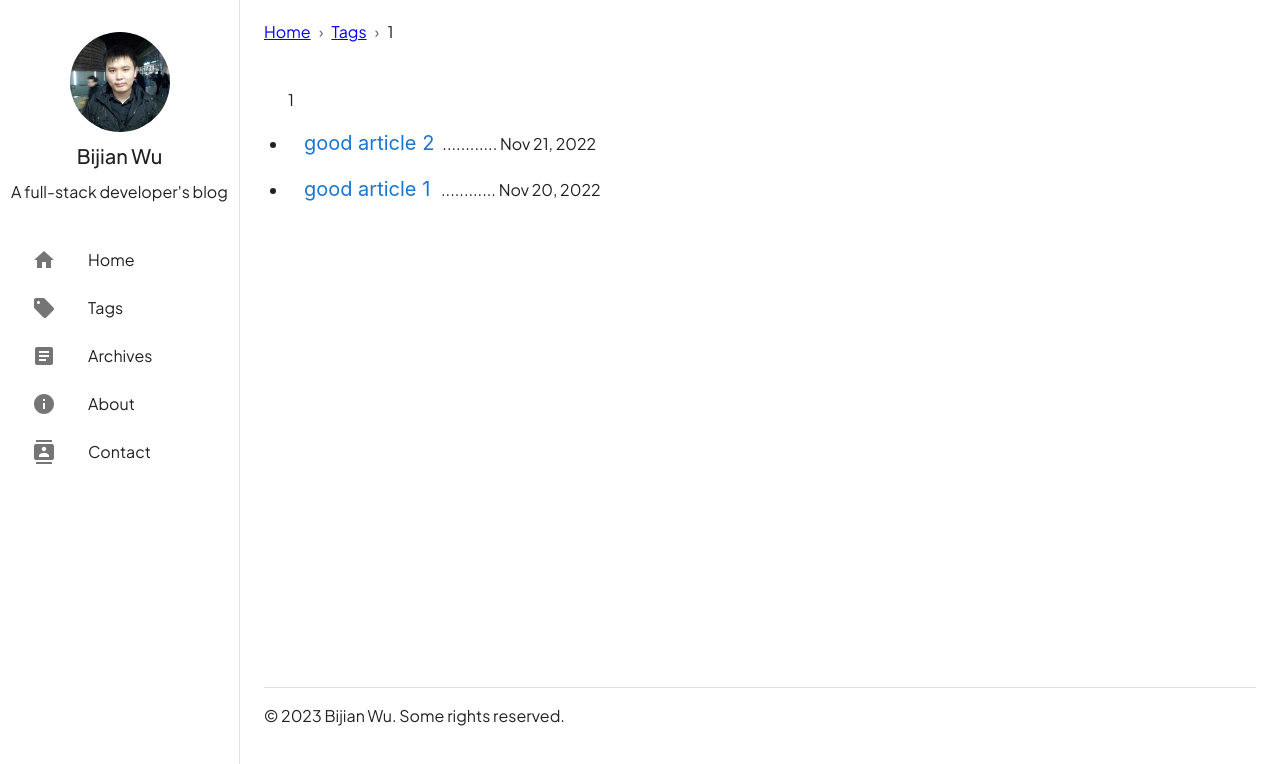
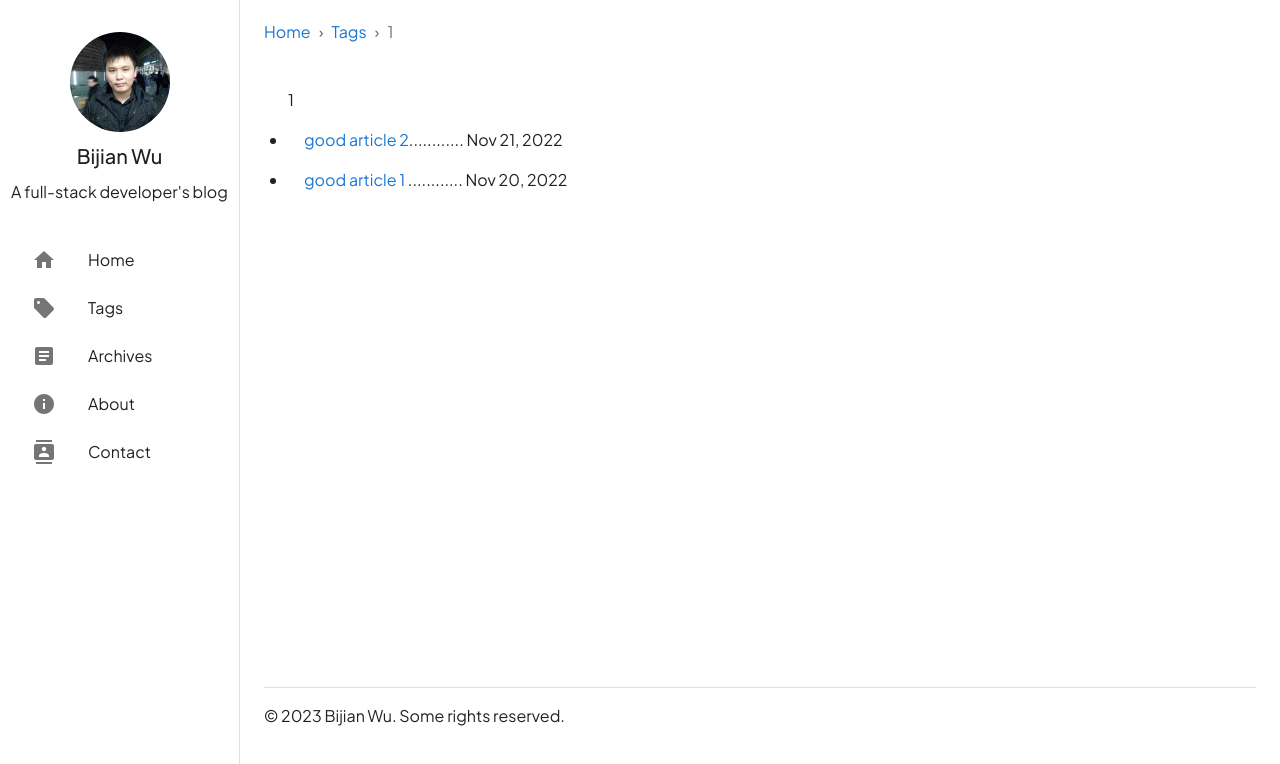
Before and after one commit to BijianWu/blog, a React (Create React App) app: page /tags/1 in a window 1280 px wide. Shown: the top 764 px of the page. Built offline with nearby package versions, Linux system fonts and the light colour scheme.

Commit message:
re-styling the home page

```diff
--- a/src/components/Layout.jsx
+++ b/src/components/Layout.jsx
@@ -11,7 +11,8 @@ import ArticleIcon from '@mui/icons-material/Article';
 import InfoIcon from '@mui/icons-material/Info';
 import ContactsIcon from '@mui/icons-material/Contacts';
 import { blue } from "@mui/material/colors";
-
+import StyledTypography from "../components/StyledTypography";
+import StyledDisabledTypography from "./StyledDisabledTypography";
 const drawerWidth = 240;
 const navButtonRadius = 2;
 
@@ -164,55 +165,55 @@ export default function Layout(props){
     const getBreadcrumbs = () => {
       if(location.pathname.endsWith("tags")){
         return [
-          <Link underline="hover" key="1" color="inherit" href="/" onClick={handleClick}>
+          <StyledTypography   underline="hover" key="1" color="inherit" href="/" onClick={handleClick}>
           Home
-          </Link>,
-          <Typography key="3" color="text.primary">
+          </StyledTypography>,
+          <StyledDisabledTypography key="3" color="text.primary">
           Tags
-        </Typography>,
+        </StyledDisabledTypography>,
         ]
       } else if(location.pathname.endsWith("archives")){
         return [
-          <Link underline="hover" key="1" color="inherit" href="/" onClick={handleClick}>
+          <StyledTypography  underline="hover" key="1" color="inherit" href="/" onClick={handleClick}>
           Home
-          </Link>,
-          <Typography key="3" color="text.primary">
+          </StyledTypography>,
+          <StyledDisabledTypography key="3" color="text.primary">
           Archives
-        </Typography>,
+        </StyledDisabledTypography>,
         ]
       } else if(location.pathname.endsWith("about")){
         return [
-          <Link underline="hover" key="1" color="inherit" href="/" onClick={handleClick}>
+          <StyledTypography underline="hover" key="1" color="inherit" href="/" onClick={handleClick}>
           Home
-          </Link>,
-          <Typography key="3" color="text.primary">
+          </StyledTypography>,
+          <StyledDisabledTypography  key="3" color="text.primary">
           About
-        </Typography>,
+        </StyledDisabledTypography>,
         ]
       } else if(location.pathname.endsWith("contact")){
         return [
-          <Link underline="hover" key="1" color="inherit" href="/" onClick={handleClick}>
+          <StyledTypography underline="hover" key="1" color="inherit" href="/" onClick={handleClick}>
           Home
-          </Link>,
-          <Typography key="3" color="text.primary">
+          </StyledTypography>,
+          <StyledDisabledTypography key="3" color="text.primary">
           Contact
-        </Typography>,
+        </StyledDisabledTypography>,
         ]
       } else if(location.pathname.includes("posts")){
         return [
-          <Link underline="hover" key="1" color="inherit" href="/" onClick={handleClick}>
+          <StyledTypography underline="hover" key="1" color="inherit" href="/" onClick={handleClick}>
           Home
-          </Link>,
-          <Typography key="3" color="text.primary">
+          </StyledTypography>,
+          <StyledDisabledTypography key="3" color="text.primary">
           {postTitle}
-        </Typography>,
+        </StyledDisabledTypography>,
         ]
       }else if(location.pathname.includes("tags/")){
         return [
-          <Link underline="hover" key="1" color="inherit" href="/" onClick={handleClick}>
+          <StyledTypography underline="hover" key="1" color="inherit" href="/" onClick={handleClick}>
           Home
-          </Link>,
-          <Link
+          </StyledTypography>,
+          <StyledTypography
             underline="hover"
             key="2"
             color="inherit"
@@ -220,36 +221,20 @@ export default function Layout(props){
             onClick={handleClick}
           >
             Tags
-          </Link>,
-          <Typography key="3" color="text.primary">
+          </StyledTypography>,
+          <StyledDisabledTypography key="3" color="text.primary">
           {tagName}
-        </Typography>,
+        </StyledDisabledTypography>,
         ]
       }else {
         return [
-          <Typography key="3" color="text.primary">
+          <StyledDisabledTypography key="3" color="text.primary">
           Home
-          </Typography>,
+          </StyledDisabledTypography>,
         ]
       }
     }
-      const breadcrumbs = [
-        <Link underline="hover" key="1" color="inherit" href="/" onClick={handleClick}>
-          Home
-        </Link>,
-        <Link
-          underline="hover"
-          key="2"
-          color="inherit"
-          href="/material-ui/getting-started/installation/"
-          onClick={handleClick}
-        >
-          Core
-        </Link>,
-        <Typography key="3" color="text.primary">
-          Breadcrumb
-        </Typography>,
-      ];
+
     return <>
         <Box sx={{ display: 'flex' }}>
         <CssBaseline />
--- /dev/null
+++ b/src/components/StyledDisabledTypography.js
@@ -0,0 +1,11 @@
+import { Chip, Tab, Typography } from '@mui/material';
+import { grey } from '@mui/material/colors';
+import { styled } from '@mui/material/styles';
+
+const StyledDisabledTypography = styled((props) => <Typography variant="outlined" size="small" sx={{ fontSize: "1rem", color: grey[600] }} {...props} />)(({ theme }) => ({
+
+
+
+  }));
+
+export default StyledDisabledTypography;
--- a/src/components/StyledTypography.js
+++ b/src/components/StyledTypography.js
@@ -1,22 +1,9 @@
 import { Chip, Tab, Typography } from '@mui/material';
 import { styled } from '@mui/material/styles';
 
-const StyledTypography = styled((props) => <Typography variant="outlined" size="small" sx={{ fontSize: 20 }} {...props} />)(({ theme }) => ({
+const StyledTypography = styled((props) => <Typography variant="outlined" size="small" sx={{ fontSize: "1rem", cursor: "pointer" }} {...props} />)(({ theme }) => ({
     fontWeight: theme.typography.fontWeightRegular,
-    marginRight: theme.spacing(1),
     color: '#1976d2',
-    fontFamily: [
-      '-apple-system',
-      'BlinkMacSystemFont',
-      '"Segoe UI"',
-      'Roboto',
-      '"Helvetica Neue"',
-      'Arial',
-      'sans-serif',
-      '"Apple Color Emoji"',
-      '"Segoe UI Emoji"',
-      '"Segoe UI Symbol"',
-    ].join(','),
     '&:hover': {
       color: "#ECAF72",
       opacity: 1,
```
